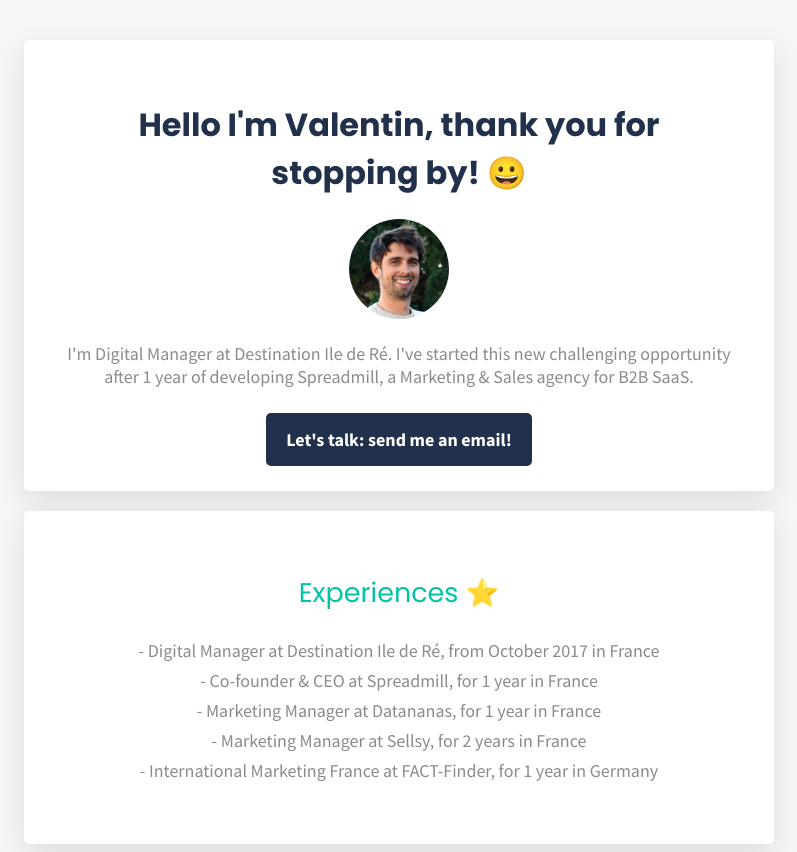
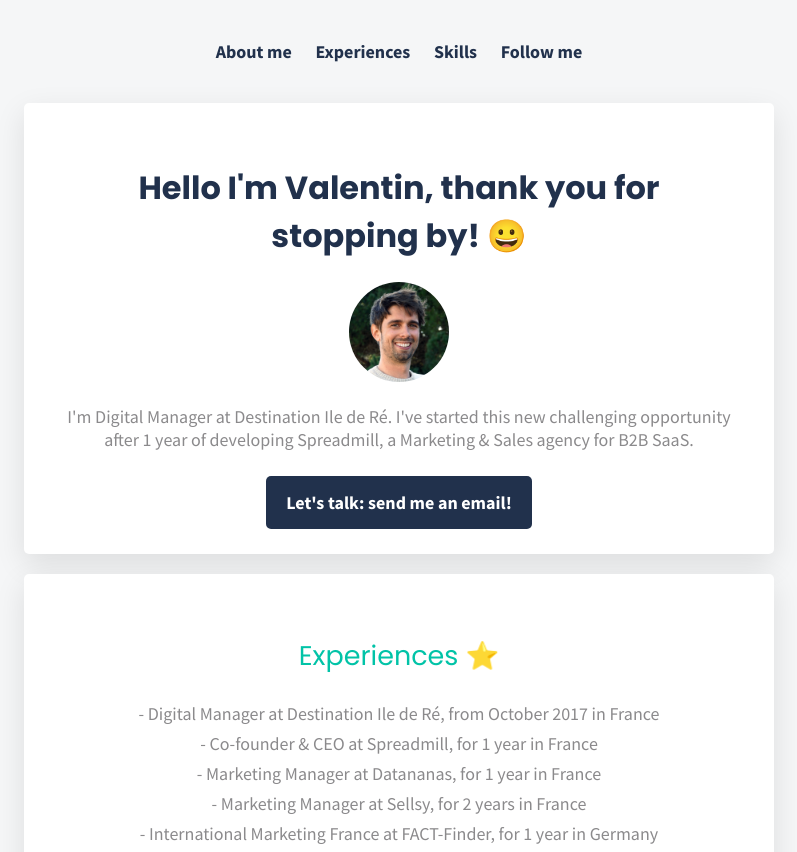
Before and after one commit to val-bdn/my-profile, a plain HTML site: page index.html in a window 1280 px wide. Shown: the top 852 px of the page, without its empty margins (241-1038 px from the left). Drawn offline with Linux system fonts and the light colour scheme.

Commit message:
Add files via upload

```diff
--- a/index.html
+++ b/index.html
@@ -10,7 +10,15 @@
   </head>
 
   <body>
-
+    <div class="sidebar">
+      <ul>
+        <li><a href="#introduction">About me</a></li>
+        <li><a href="#experiences">Experiences</a></li>
+        <li><a href="#skills">Skills</a></li>
+        <li><a href="#footer">Follow me</a></li>
+      </ul>
+    </div>
+    <div class="page-content">
       <div class="container">
         <div class="card-white" id="introduction">
           <h1>Hello I'm Valentin, thank you for stopping by! 😀</h1>
@@ -24,7 +32,7 @@
           <a href="mailto:valentinbdn@gmail.com" class="btn-blue">Let's talk: send me an email!</a>
         </div>
 
-      <div class="card-white">
+        <div class="card-white" id="experiences">
           <h2>Experiences ⭐</h2>
             <ul class="list-nobullet">
               <li>- Digital Manager at Destination Ile de Ré, from October 2017 in France</li>
@@ -35,7 +43,7 @@
             </ul>
         </div>
 
-      <div class="card-white">
+        <div class="card-white" id="skills">
           <h2>Skills ✌</h2>
             <ul class="list-nobullet">
               <li>- Bilingual Professional (English & French): 945/990 TOEIC - C1 Level</li>
@@ -71,6 +79,8 @@
             </ul>
         </div>
       </div>
+    </div>
+
 
   </body>
 </html>
--- a/style.css
+++ b/style.css
@@ -30,6 +30,19 @@ a:hover {
 }
 
 /* Custom design with class */
+.sidebar {
+  width: 750px;
+  margin: 40px auto;
+  text-align: center;
+}
+.sidebar ul {
+  list-style: none;
+  padding-left: 0px;
+}
+.sidebar li {
+  display: inline;
+  padding: 10px;
+}
 .container {
   width: 750px;
   margin: 40px auto;
```
Lines whose indentation alone changed are shown as unchanged.
